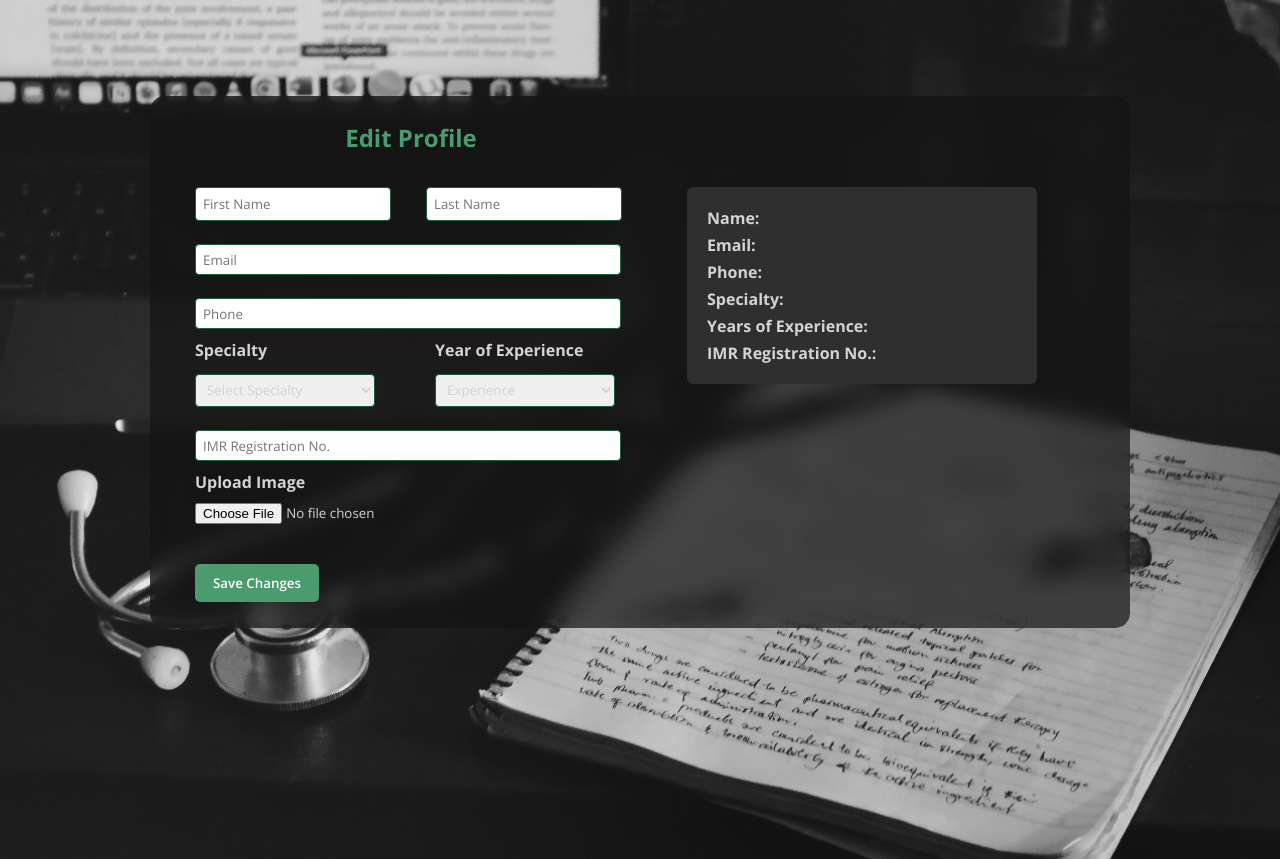
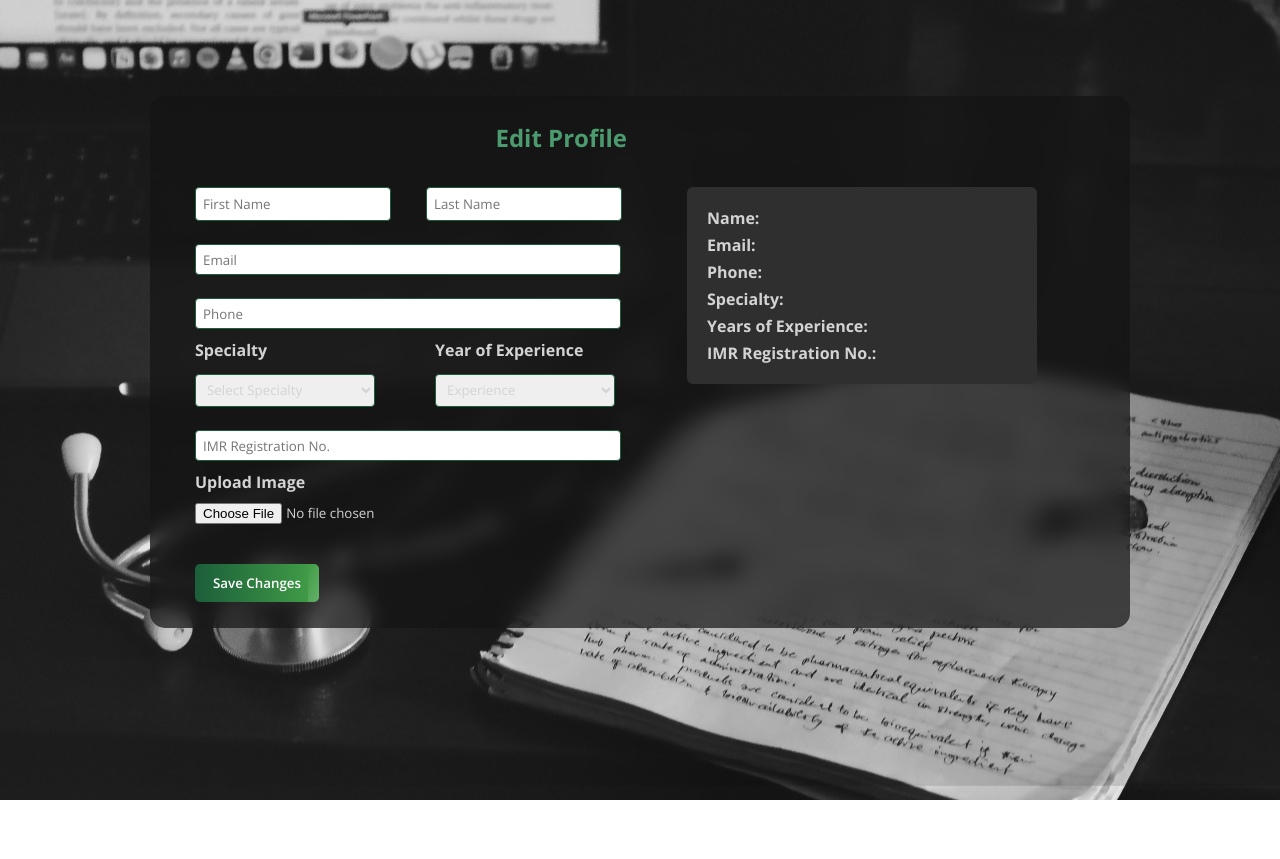
Before and after one commit to Skmehmood/DoctorEditProfile, a React (Vite) app: page / in a window 1280 px wide. After the commit the page ends 800 px from the top, so only its background shows below. Built offline with nearby package versions, Linux system fonts and the light colour scheme.

Commit message:
Add Animations

```diff
--- a/src/Module/DoctorEditProfile.module.css
+++ b/src/Module/DoctorEditProfile.module.css
@@ -14,25 +14,26 @@ body{
   backdrop-filter: blur(8px);
   -webkit-backdrop-filter: blur(8px); */
   background-image: linear-gradient(90deg, rgba(0, 0, 0, 0), rgba(0, 0, 0, 0.164)), url('/src/assets/doctoredit.jpg');
-  height: 95.4vh;
+  height: 86.2vh;
   background-size: cover;
   background-position: center;
   background-repeat: no-repeat;
 }
 
+/* Fade-in animation for the whole container */
 /* .container {
   display: flex;
-  justify-content: space-around;
-  padding: 10px;
   gap: 10px;
-  height: 32rem;
-  width: 70rem;
+  height: 34rem;
+  width: 60rem;
   margin: auto;
-  margin-top: 6rem;
-  border: 2px solid #4B9B6E;
-  background-color: #141414ab;
+  margin-top: 5rem;
+  border-radius: 15px;
+  background-color: rgba(20, 20, 20, 0.7);
+  backdrop-filter: blur(10px);
+  -webkit-backdrop-filter: blur(10px);
 
-  border-radius: 15px;
+  animation: fadeIn 1s ease-in-out; 👈 fade in effect
 } */
 
 .container {
@@ -68,13 +69,14 @@ body{
 } */
 
 h2{
-  text-align: center;
+  text-align: right;
+  /* font-weight: 800; */
   color: #4B9B6E;
 }
 
 .form_container{
   width: 27rem;
-  height: 28rem;
+  /* height: 28rem; */
   margin-top: 15px;
   margin-left: 10px;
   /* border: 2px solid #4B9B6E; */
@@ -253,6 +255,19 @@ form button:hover {
   /* border: 1px solid #4B9B6E; */
 }
 
+/* Profile image bounce-in */
+.preview_image {
+  width: 200px;
+  height: 200px;
+  border-radius: 99.9px;
+  border: 3px solid #1B5E3A;
+  object-fit: cover;
+  display: block;
+  margin: 0 auto 20px;
+
+  animation: bounceIn 1s ease; /* 👈 bounce effect */
+}
+
 .preview_image {
   width: 200px;
   height: 200px;
@@ -273,3 +288,73 @@ form button:hover {
   /* margin: 10px 0; */
   /* color: #2E7D5C; */
 }
+
+
+/* Card pop-in animation */
+/* .preview_card {
+  display: flex;
+  flex-direction: column;
+  background-color: #2f2f2f;
+  padding: 20px;
+  margin-top: 37px;
+  gap: 5px;
+  border-radius: 6px;
+  transform: scale(0.95);
+  opacity: 0;
+  animation: popIn 0.8s ease forwards; 👈 pop animation
+  animation-delay: 0.5s;
+} */
+
+
+/* Keyframes */
+
+
+input:focus, select:focus {
+  outline: none;
+  border: 2px solid #1B5E3A;
+  box-shadow: 0 0 10px #1B5E3A, 0 0 20px #1B5E3A;
+  transition: 0.3s ease-in-out;
+}
+
+button {
+  position: relative;
+  overflow: hidden;
+  background: linear-gradient(90deg, #1B5E3A, #43A047);
+  color: white;
+  padding: 10px 20px;
+  border-radius: 8px;
+  border: none;
+  cursor: pointer;
+}
+
+button::before {
+  content: "";
+  position: absolute;
+  top: 0;
+  left: -100%;
+  width: 100%;
+  height: 100%;
+  background: linear-gradient(120deg, transparent, rgba(255,255,255,0.4), transparent);
+  animation: shimmer 2s infinite;
+}
+
+@keyframes shimmer {
+  100% {
+    left: 100%;
+  }
+}
+
+.preview_image {
+  animation: rotateIn 0.8s ease;
+}
+
+@keyframes rotateIn {
+  from {
+    transform: rotate(-180deg) scale(0.3);
+    opacity: 0;
+  }
+  to {
+    transform: rotate(0deg) scale(1);
+    opacity: 1;
+  }
+}
```
